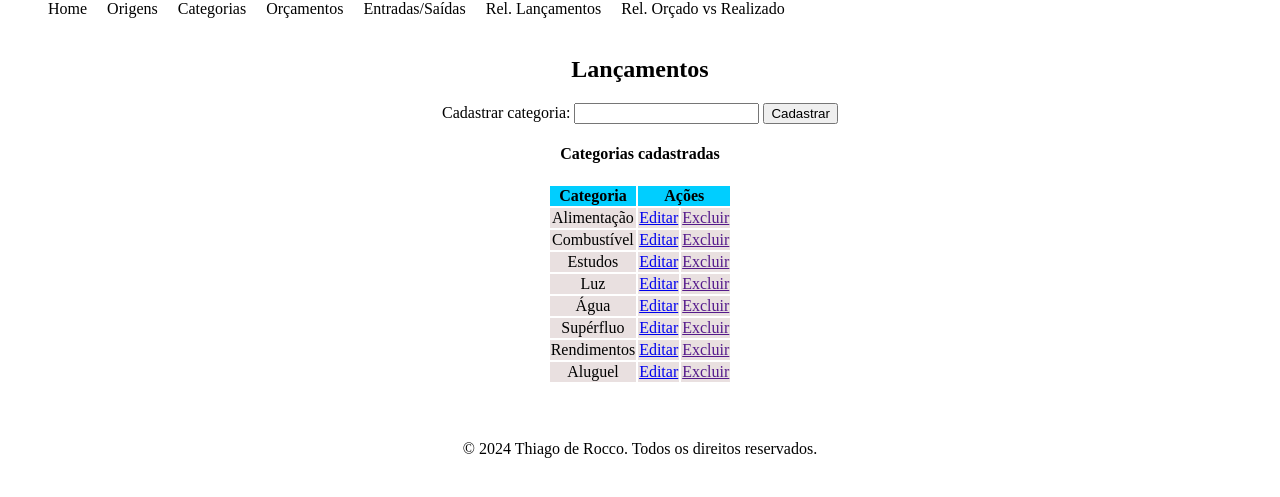
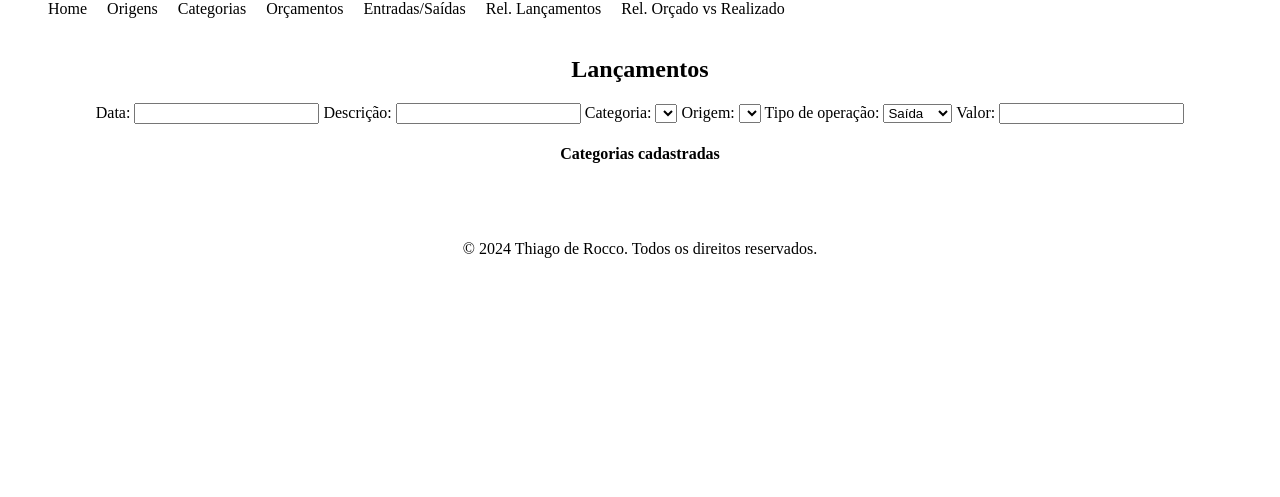
Before and after one commit to thiagorocco/projetos-django, a Django app: template controle-financeiro/financeiro/templates/financeiro/lancamentos.html in a window 1280 px wide. Shown: the part 80-577 px from the top of the page. Run offline with Django 5.2, Linux system fonts and the light colour scheme; the template is opened without the code that fills it: values that come from a table or form of the project are taken from there, others are empty; data comes from the database, SQL or seed files in the repository.

Commit message:
Esboço do template lancamentos.html criado

```diff
--- a/controle-financeiro/financeiro/templates/financeiro/lancamentos.html
+++ b/controle-financeiro/financeiro/templates/financeiro/lancamentos.html
@@ -6,21 +6,19 @@
     <h2>Lançamentos</h2>
     <form action="{% url 'rel_categorias' %}" method="post">
         {% csrf_token %}
-        Cadastrar categoria: <input type="text" name="nome">
-        <input type="submit" value="Cadastrar">
+        Data: <input type="data" name="data">
+        Descrição: <input type="text" name="descricao">
+        Categoria: <select name="categoria" id="">
+            <option value=""></option>
+        </select>
+        Origem: <select name="origem" id="">
+                <option value=""></option>
+            </select>
+            Tipo de operação: <select name="tipo_operacao" id="">
+                <option value="s">Saída</option>
+                <option value="e">Entrada</option>
+            </select>
+        Valor: <input type="number" name="valor">
     </form>
     <h4>Categorias cadastradas</h4>
-    <table>
-        <thead>
-            <tr>
-                <th>Categoria</th>
-                <th colspan="2">Ações</th>
-            </tr>
-        </thead>
-        {% for categoria in categorias %}
-        <tr>
-            <td>{{ categoria.nome }}</td><td><a href="#">Editar</a></td><td><a href="">Excluir</a></td>
-        </tr>
-        {% endfor %}
-    </table>
 {% endblock %}
```
